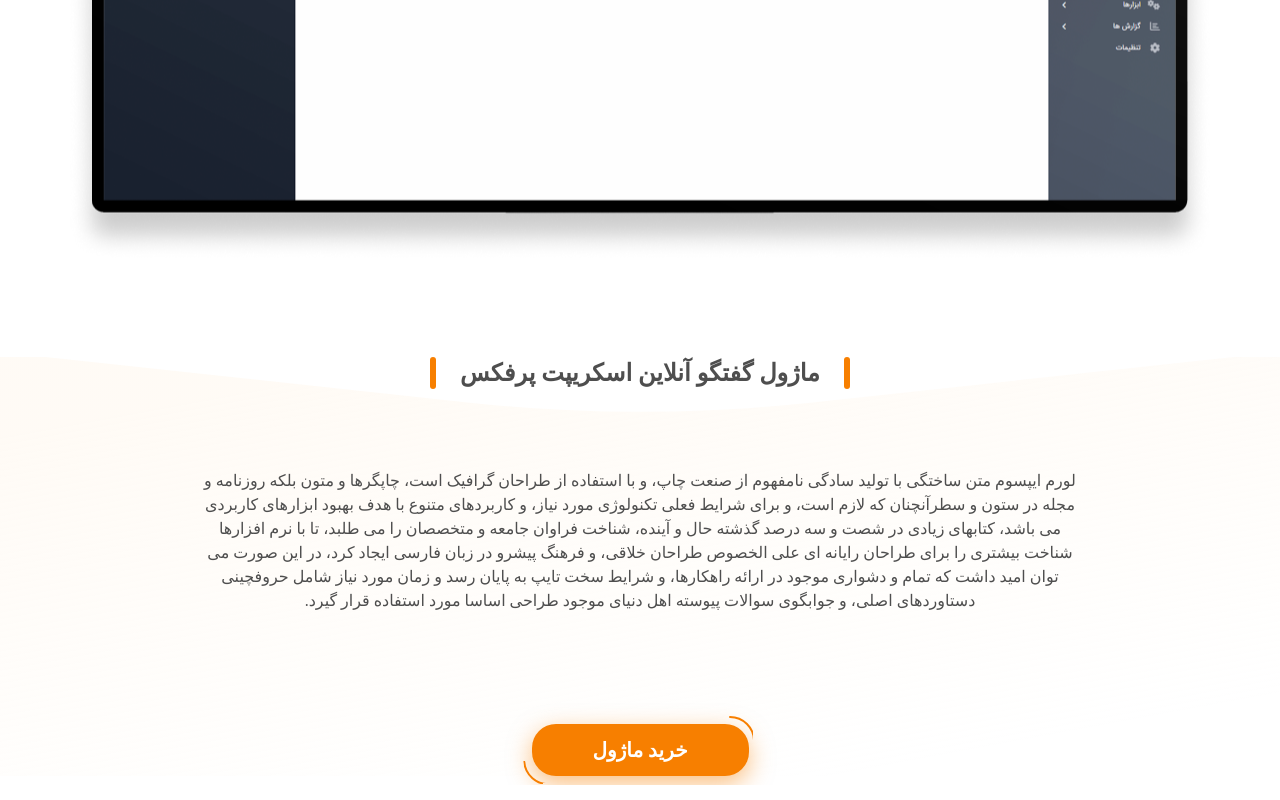
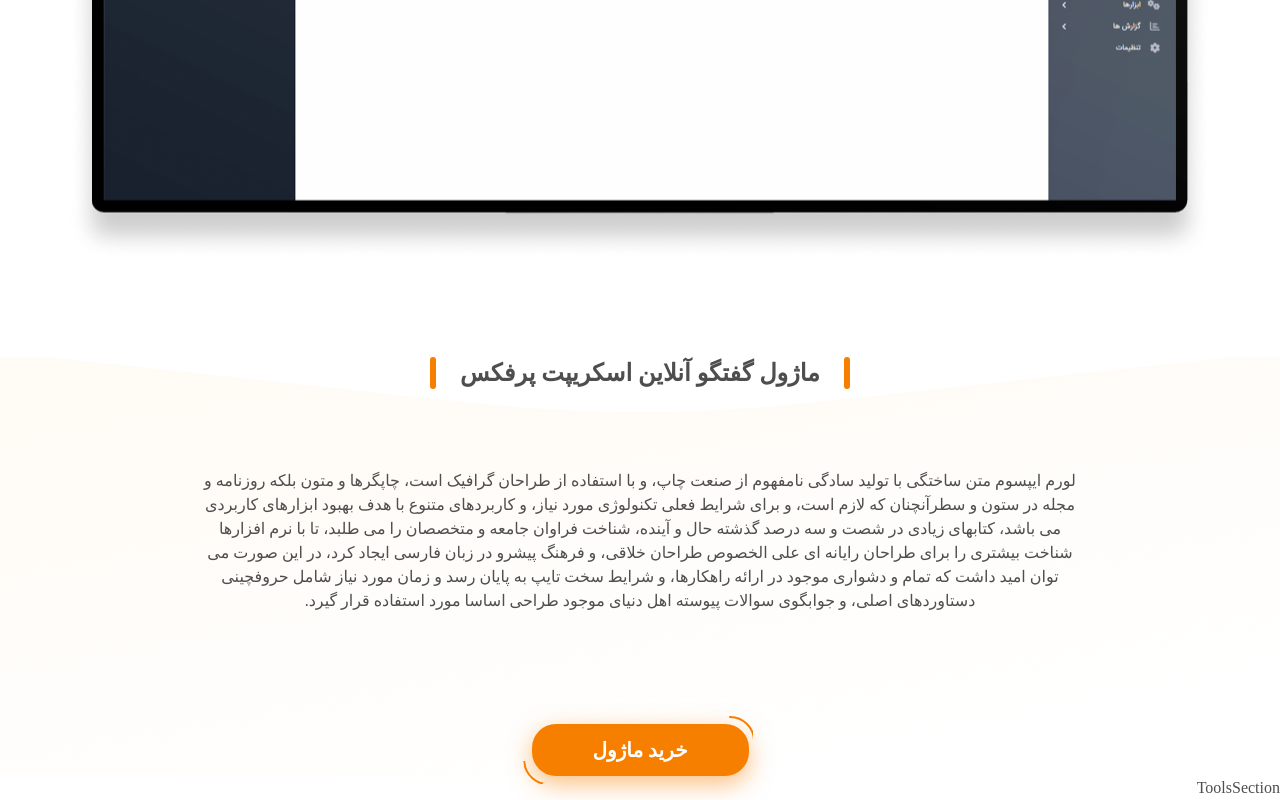
Before and after one commit to mahyarErshad/perfex-chat, a React (Create React App) app: page / in a window 1280 px wide. Shown: the part 1085-1885 px from the top of the page. Built offline with nearby package versions, Linux system fonts and the light colour scheme; a web font is replaced by a local one.

Commit message:
Imported ToolsSection

```diff
--- a/src/App.js
+++ b/src/App.js
@@ -1,12 +1,14 @@
 import React from "react";
 import HeroSection from "./Components/HeroSection/HeroSection";
 import IntroductionSection from "./Components/IntroductionSection/IntroductionSection";
+import ToolsSection from "./Components/ToolsSection/ToolsSection";
 
 function App() {
   return (
     <>
       <HeroSection />
       <IntroductionSection />
+      <ToolsSection />
     </>
   );
 }
```
